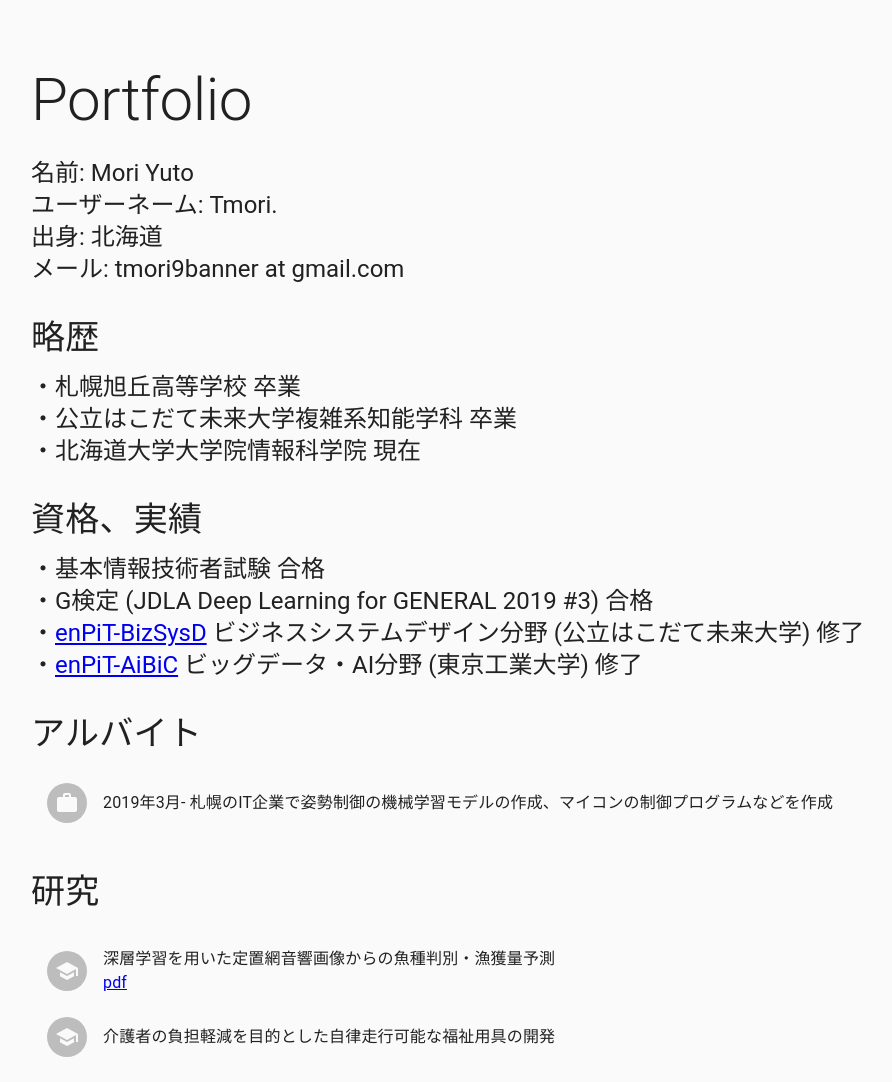
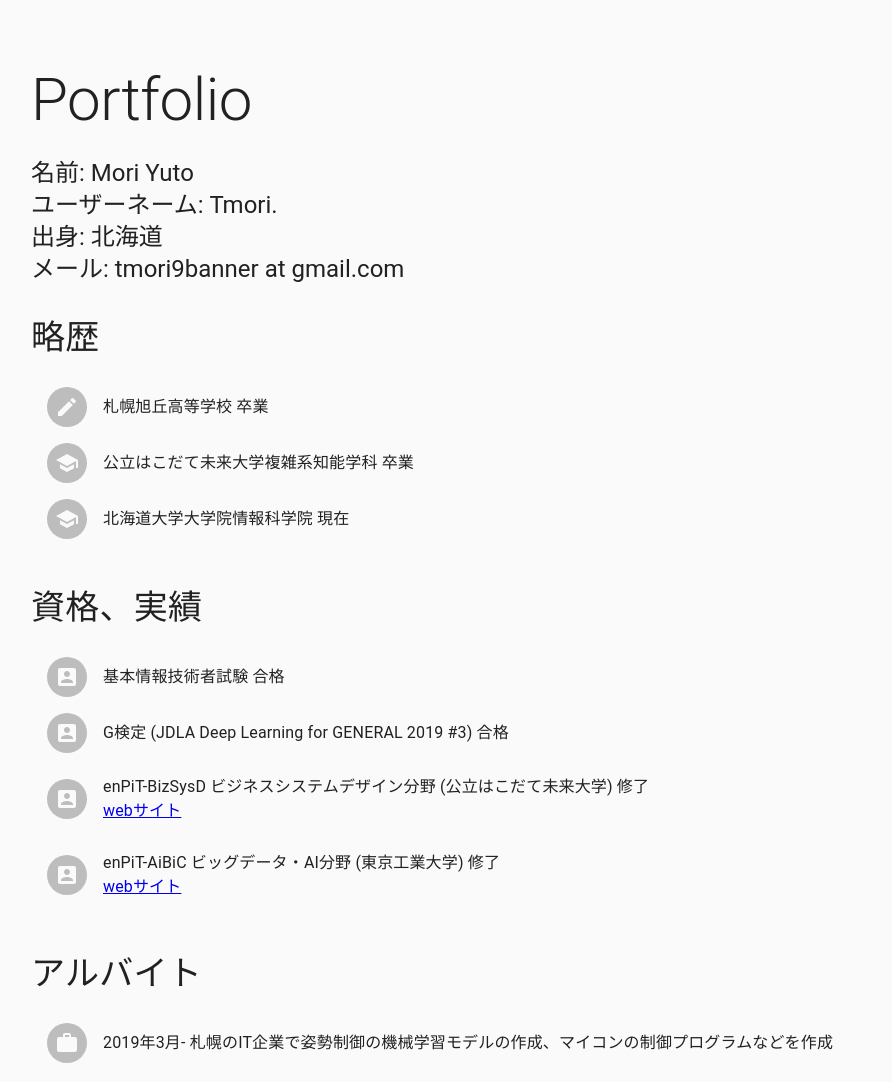
Before and after one commit to tmori9/portfolio, a Gatsby site: page / in a window 1280 px wide. Shown: the top 1082 px of the page, without its empty margins (153-1045 px from the left). Built offline with nearby package versions, Linux system fonts and the light colour scheme; Gatsby itself is replaced by a stand-in of ours.

Commit message:
add: site title

```diff
--- a/gatsby-config.js
+++ b/gatsby-config.js
@@ -5,7 +5,14 @@
  */
 
 module.exports = {
-  /* Your site config here */
+  siteMetadata: {
+    title: `Yuto Mori's Portfolio`,
+    description: `This site is Yuto Mori's portfolio.`,
+    author: `Yuto Mori`,
+  },
   pathPrefix: "/portfolio",
-  plugins: [`gatsby-plugin-material-ui`],
+  plugins: [
+    `gatsby-plugin-material-ui`,
+    `gatsby-plugin-react-helmet`,
+  ],
 }
--- a/package.json
+++ b/package.json
@@ -17,8 +17,10 @@
   "dependencies": {
     "@material-ui/icons": "^4.9.1",
     "gatsby": "^2.25.3",
+    "gatsby-plugin-react-helmet": "^3.5.0",
     "react": "^16.12.0",
-    "react-dom": "^16.12.0"
+    "react-dom": "^16.12.0",
+    "react-helmet": "^6.1.0"
   },
   "devDependencies": {
     "@material-ui/core": "^4.11.0",
--- /dev/null
+++ b/src/components/head.js
@@ -0,0 +1,17 @@
+import React from 'react'
+import Helmet from "react-helmet"
+
+export default (props) => (
+    <Helmet
+        htmlAttributes={{
+            lang: 'ja',
+        }}
+        title={ props.title }
+        meta={[
+            {
+                name: 'description',
+                content: props.description || 'PORTFOLIO SITE'
+            }
+        ]}
+    />
+)
--- a/src/pages/index.js
+++ b/src/pages/index.js
@@ -11,11 +11,17 @@ import ListItemText from '@material-ui/core/ListItemText';
 import ListItemAvatar from '@material-ui/core/ListItemAvatar';
 import Avatar from '@material-ui/core/Avatar';
 
+// local components
+import Head from '../components/head'
+
 // Icon
 import SchoolIcon from '@material-ui/icons/School';
 import SettingsVoiceIcon from '@material-ui/icons/SettingsVoice';
 import WorkIcon from '@material-ui/icons/Work';
 import LinkIcon from '@material-ui/icons/Link';
+import GitHubIcon from '@material-ui/icons/GitHub';
+import AccountBoxIcon from '@material-ui/icons/AccountBox';
+import CreateIcon from '@material-ui/icons/Create';
 
 function Copyright() {
   return (
@@ -50,9 +56,9 @@ const useStyles = makeStyles((theme) => ({
 
 export default function Home() {
   const classes = useStyles();
-
   return (
     <div className={classes.root}>
+      <Head title="Yuto Mori's Portfolio"/>
       <CssBaseline />
       <Container component="main" className={classes.main} maxWidth="md">
         <Typography variant="h2" gutterBottom>Portfolio</Typography>
@@ -65,22 +71,83 @@ export default function Home() {
         <Box m={4} />
 
         <Typography variant="h4" gutterBottom>略歴</Typography>
-        <Typography variant="h5" gutterBottom>
-          <Box textAlign="jusify">・札幌旭丘高等学校 卒業</Box>
-          <Box textAlign="jusify">・公立はこだて未来大学複雑系知能学科 卒業</Box>
-          <Box textAlign="jusify">・北海道大学大学院情報科学院 現在</Box>
-        </Typography>
+        <List>
+          <ListItem>
+            <ListItemAvatar>
+              <Avatar>
+                <CreateIcon />
+              </Avatar>
+            </ListItemAvatar>
+            <ListItemText primary="札幌旭丘高等学校 卒業" />
+          </ListItem>
+          <ListItem>
+            <ListItemAvatar>
+              <Avatar>
+                <SchoolIcon />
+              </Avatar>
+            </ListItemAvatar>
+            <ListItemText primary="公立はこだて未来大学複雑系知能学科 卒業" />
+          </ListItem>
+          <ListItem>
+            <ListItemAvatar>
+              <Avatar>
+                <SchoolIcon />
+              </Avatar>
+            </ListItemAvatar>
+            <ListItemText primary="北海道大学大学院情報科学院 現在" />
+          </ListItem>
+        </List>
         <Box m={4} />
 
         <Typography variant="h4" gutterBottom>資格、実績</Typography>
-        <Typography variant="h5" gutterBottom>
-          <Box textAlign="jusify">・基本情報技術者試験 合格</Box>
-          <Box textAlign="jusify">・G検定 (JDLA Deep Learning for GENERAL 2019 #3) 合格</Box>
-          <Box textAlign="jusify">
-            ・<a href="https://bizsysd.enpit.jp/" target="_blank" rel="noopener noreferrer">enPiT-BizSysD</a> ビジネスシステムデザイン分野 (公立はこだて未来大学) 修了</Box>
-          <Box textAlign="jusify">
-            ・<a href="https://aibic.enpit.jp/" target="_blank" rel="noopener noreferrer">enPiT-AiBiC</a> ビッグデータ・AI分野 (東京工業大学) 修了</Box>
-        </Typography>
+        <List>
+          <ListItem>
+            <ListItemAvatar>
+              <Avatar>
+                <AccountBoxIcon />
+              </Avatar>
+            </ListItemAvatar>
+            <ListItemText primary="基本情報技術者試験 合格" />
+          </ListItem>
+          <ListItem>
+            <ListItemAvatar>
+              <Avatar>
+                <AccountBoxIcon />
+              </Avatar>
+            </ListItemAvatar>
+            <ListItemText primary="G検定 (JDLA Deep Learning for GENERAL 2019 #3) 合格" />
+          </ListItem>
+          <ListItem>
+            <ListItemAvatar>
+              <Avatar>
+                <AccountBoxIcon />
+              </Avatar>
+            </ListItemAvatar>
+            <ListItemText primary="enPiT-BizSysD ビジネスシステムデザイン分野 (公立はこだて未来大学) 修了"
+                          secondary={
+                            <React.Fragment>
+                              <Typography>
+                                <a href="https://bizsysd.enpit.jp/"　target="_blank" rel="noopener noreferrer">webサイト</a>
+                                </Typography>
+                            </React.Fragment>
+                          }/>
+          </ListItem>
+          <ListItem>
+            <ListItemAvatar>
+              <Avatar>
+                <AccountBoxIcon />
+              </Avatar>
+            </ListItemAvatar>
+            <ListItemText primary="enPiT-AiBiC ビッグデータ・AI分野 (東京工業大学) 修了"
+                          secondary={
+                            <React.Fragment>
+                              <Typography>
+                                <a href="https://aibic.enpit.jp/"　target="_blank" rel="noopener noreferrer">webサイト</a>
+                              </Typography>
+                            </React.Fragment>
+                          }/>
+          </ListItem>
+        </List>
         <Box m={4} />
 
         <Typography variant="h4" gutterBottom>アルバイト</Typography>
@@ -124,8 +191,8 @@ export default function Home() {
           <ListItemText primary="介護者の負担軽減を目的とした自律走行可能な福祉用具の開発">
             </ListItemText>
         </ListItem>
-        </List>
-        <Box m={4} />
+      </List>
+      <Box m={4} />
 
         <Typography variant="h4" gutterBottom>成果物</Typography>
       <List>
@@ -184,13 +251,14 @@ export default function Home() {
           </ListItemText>
         </ListItem>
       </List>
+      <Box m={4} />
 
       <Typography variant="h4" gutterBottom>Links</Typography>
       <List>
       <ListItem>
         <ListItemAvatar>
           <Avatar>
-            <LinkIcon />
+            <GitHubIcon />
           </Avatar>
         </ListItemAvatar>
         <ListItemText primary={
```
Also changed, not shown: 1 other file.
